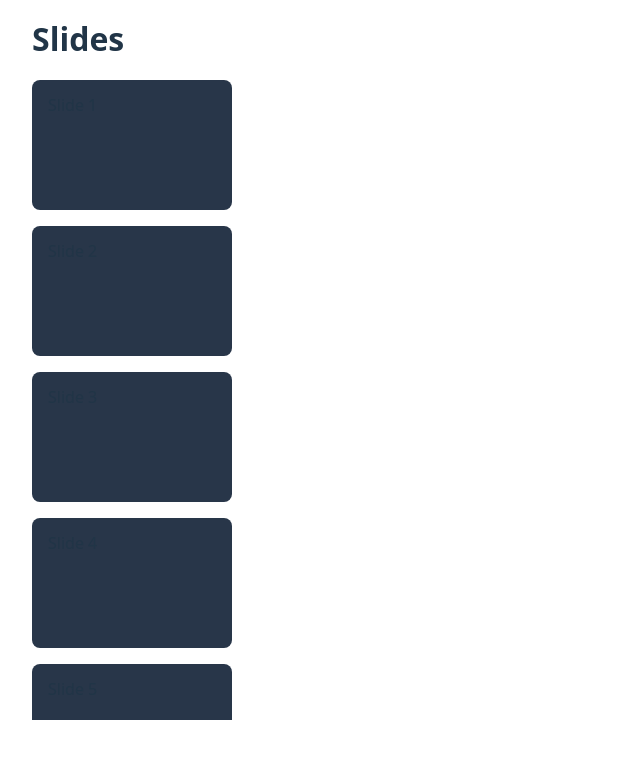
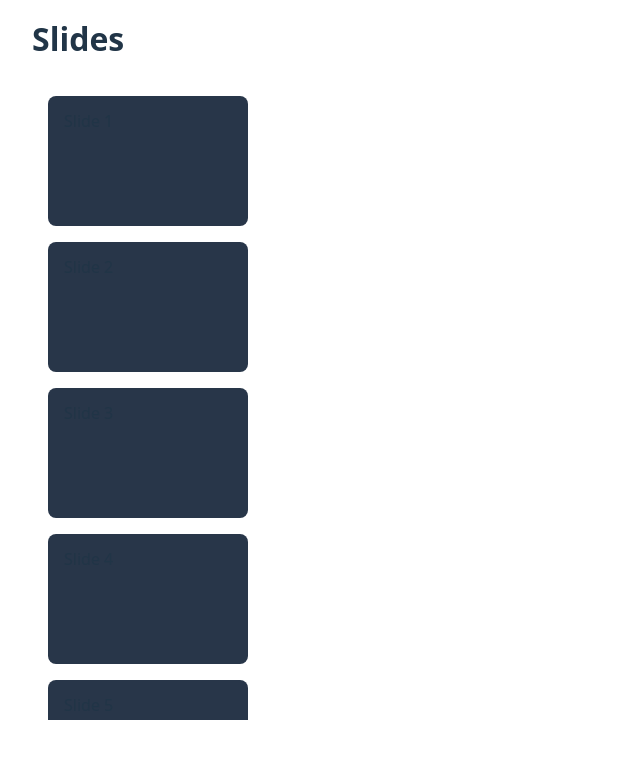
Before and after one commit to DanielHZhang/vue-drag-and-drop, a Vue app: page / in a window 1280 px wide. Shown: the top 758 px of the page, without its empty margins (0-640 px from the left). Built offline with nearby package versions, Linux system fonts and the light colour scheme.

Commit message:
Fix styling of divider and handle drop position

```diff
--- a/src/components/DragCursor.vue
+++ b/src/components/DragCursor.vue
@@ -4,46 +4,33 @@ import { computed } from 'vue';
 type Props = {
   isVisible: boolean;
   offsetY: number;
-  width: string;
+  widthPx: number;
 };
 
 const props = withDefaults(defineProps<Props>(), {
   isVisible: false,
   offsetY: 0,
 });
-const offsetY = computed(() => `${props.offsetY - 16}px`);
+const overhangPx = 16;
+const width = computed(() => `${props.widthPx + overhangPx}px`);
+const offsetY = computed(() => `${props.offsetY - 9}px`);
 </script>
 
 <template>
-  <div class="drag-cursor">
-    <!-- <div class="drag-cursor" v-if="props.isVisible"> -->
-    <div class="mark" />
-    <hr class="divider" />
-  </div>
+  <hr class="divider" v-if="props.isVisible" />
 </template>
 
 <style scoped>
-.drag-cursor {
-  display: flex;
-  align-items: center;
+.divider {
   position: absolute;
+  left: 8px;
   top: v-bind('offsetY');
+  width: v-bind('width');
   pointer-events: none;
   user-select: none;
-}
-
-.divider {
-  flex-grow: 1;
-  width: calc(v-bind('props.width') - 10px);
   border-style: none;
-  border-top: 1px solid white;
-}
-
-.mark {
-  width: 10px;
-  height: 10px;
-  /* background-color: lightblue; */
-  border: 1px solid white;
-  border-radius: 50%;
+  border-top: 3px solid skyblue;
+  height: 3px;
+  margin: 0;
 }
 </style>
--- a/src/components/DraggableList.vue
+++ b/src/components/DraggableList.vue
@@ -1,11 +1,11 @@
 <script setup lang="ts">
-import { ref } from 'vue';
+import { computed, ref } from 'vue';
 import DragCursor from './DragCursor.vue';
 
 type Props = {
   items: Item[];
-  itemWidth: string;
-  itemHeight: string;
+  itemWidthPx: number;
+  itemHeightPx: number;
 };
 
 type Item = {
@@ -21,6 +21,8 @@ const state = ref({
 });
 
 const itemPadding = '16px';
+const itemWidth = computed(() => `${props.itemWidthPx}px`);
+const itemHeight = computed(() => `${props.itemHeightPx}px`);
 
 function onDragStart(event: DragEvent, sourceIndex: number) {
   state.value.isDragging = true;
@@ -36,12 +38,11 @@ function onDragOver(event: DragEvent, index: number) {
   event.preventDefault(); // Allows onDrop to trigger consistently
 
   if (event.target instanceof HTMLElement) {
-    const itemHeight = parseInt(props.itemHeight, 10); // CSS strings can be parsed (e.g. 200px -> 200, just JS things)
     let offsetValue = event.target.offsetTop;
 
-    if (event.offsetY > itemHeight / 2) {
+    if (event.offsetY > props.itemHeightPx / 2) {
       // When dragging over bottom half of item, show drag cursor below the target item instead of above
-      offsetValue += itemHeight + parseInt(itemPadding, 10);
+      offsetValue += props.itemHeightPx + parseInt(itemPadding, 10); // CSS strings can be parsed (e.g. 200px -> 200, just JS things)
     }
 
     state.value.offsetY = offsetValue;
@@ -53,14 +54,15 @@ function onDragEnd(event: DragEvent) {
 }
 
 function onDrop(event: DragEvent, targetIndex: number) {
-  console.log('drop:', event);
-
   if (!event.dataTransfer) {
     return;
   }
+  if (event.target instanceof HTMLElement && event.offsetY > props.itemHeightPx / 2) {
+    // When dragging over bottom half of target item, place the source item after the target
+    targetIndex += 1;
+  }
 
   let sourceIndex = parseInt(event.dataTransfer.getData('index'), 10);
-
   if (isNaN(sourceIndex) || sourceIndex === targetIndex) {
     return; // Do not handle drop events when there is no change in indices
   }
@@ -68,7 +70,6 @@ function onDrop(event: DragEvent, targetIndex: number) {
   const sourceItem = state.value.items[sourceIndex];
   state.value.items.splice(targetIndex, 0, sourceItem); // Insert source item at target index
 
-  // TODO: targetIndex + 1 depending on offset of dragover
   if (targetIndex < sourceIndex) {
     sourceIndex += 1; // Moved item from larger index to smaller index all indices >targetIndex to shift by 1
   }
@@ -82,14 +83,14 @@ function onDrop(event: DragEvent, targetIndex: number) {
 
 <template>
   <ol class="drag-list">
-    <DragCursor :isVisible="state.isDragging" :offsetY="state.offsetY" :width="props.itemWidth" />
+    <DragCursor :is-visible="state.isDragging" :offset-y="state.offsetY" :width-px="props.itemWidthPx" />
     <li
       class="drop-zone"
       v-for="(item, index) in state.items"
       @dragstart="onDragStart($event, index)"
       @dragover="onDragOver($event, index)"
       @dragend="onDragEnd"
-      @drop="onDrop($event, index + 1)"
+      @drop="onDrop($event, index)"
     >
       <div class="drag-item" draggable="true">
         {{ item.title }}
@@ -101,7 +102,7 @@ function onDrop(event: DragEvent, targetIndex: number) {
 <style scoped>
 .drag-list {
   list-style-type: none;
-  padding: 0;
+  padding: 16px;
   margin: 0;
   position: relative;
 }
@@ -111,12 +112,11 @@ function onDrop(event: DragEvent, targetIndex: number) {
 }
 
 .drag-item {
-  width: v-bind('props.itemWidth');
-  height: v-bind('props.itemHeight');
+  width: v-bind('itemWidth');
+  height: v-bind('itemHeight');
   padding: 16px;
   border-radius: 8px;
   user-select: none;
-  /* cursor: grab; */
   background-color: #283649;
 }
 </style>
--- a/src/views/Home.vue
+++ b/src/views/Home.vue
@@ -7,7 +7,7 @@ import { tempSlidesData } from '../api';
   <div class="wrapper">
     <h1>Slides</h1>
     <section class="slides">
-      <DraggableList :items="tempSlidesData" :item-width="'200px'" :item-height="'130px'" />
+      <DraggableList :items="tempSlidesData" :item-width-px="200" :item-height-px="130" />
     </section>
   </div>
 </template>
```
